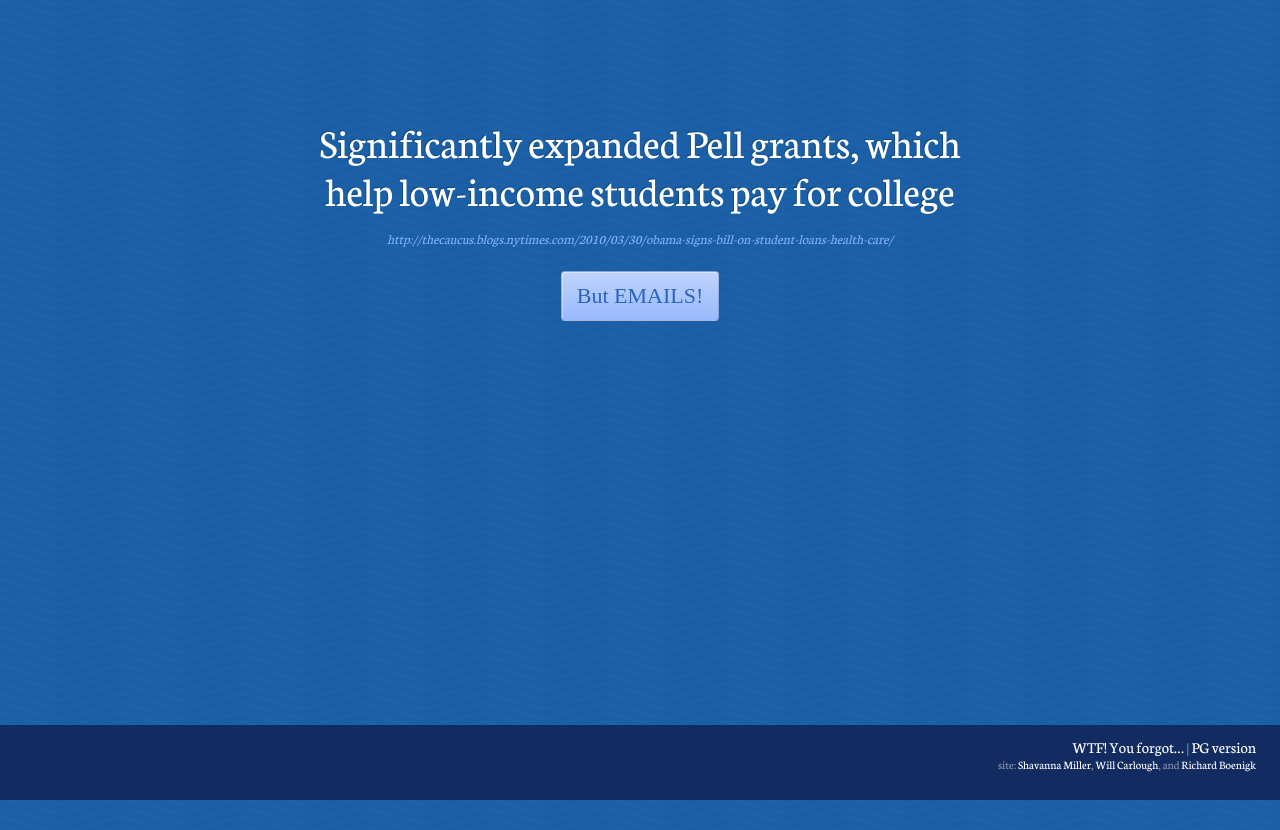
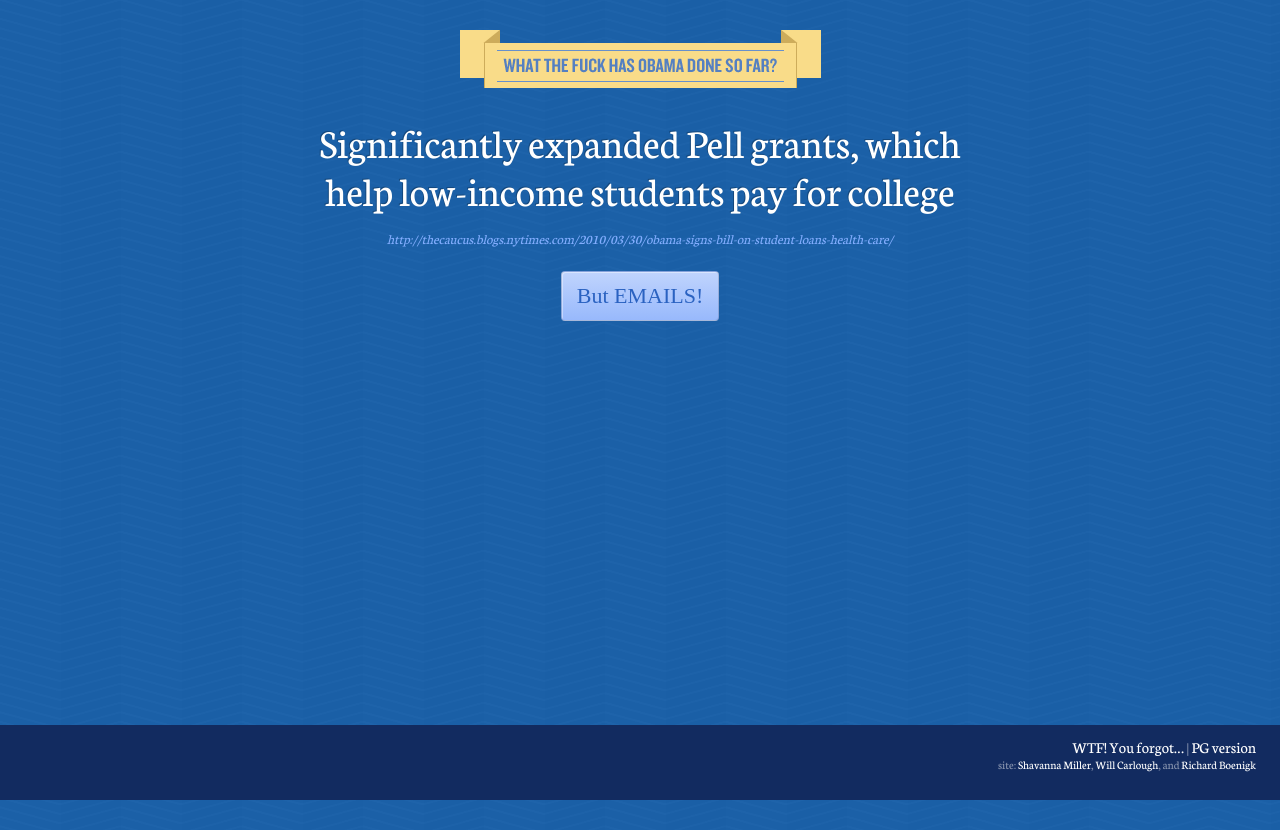
Before and after one commit to gabrielwiner/hrc, a plain HTML site: page index.html in a window 1280 px wide. Drawn offline with nearby package versions, Linux system fonts and the light colour scheme; the site is published under a folder, as on GitHub Pages, so addresses that start at the root find nothing.

Commit message:
Add files via upload

```diff
--- a/css/style.css
+++ b/css/style.css
@@ -72,7 +72,7 @@
 }
 /* line 67, ../scss/style.scss */
 #so.fuck {
-  background: url("/fuck.png");
+  background: url("../fuck.png");
 }
 
 /* line 73, ../scss/style.scss */
```
Also changed, not shown: images/char_and_kris.png (added).
